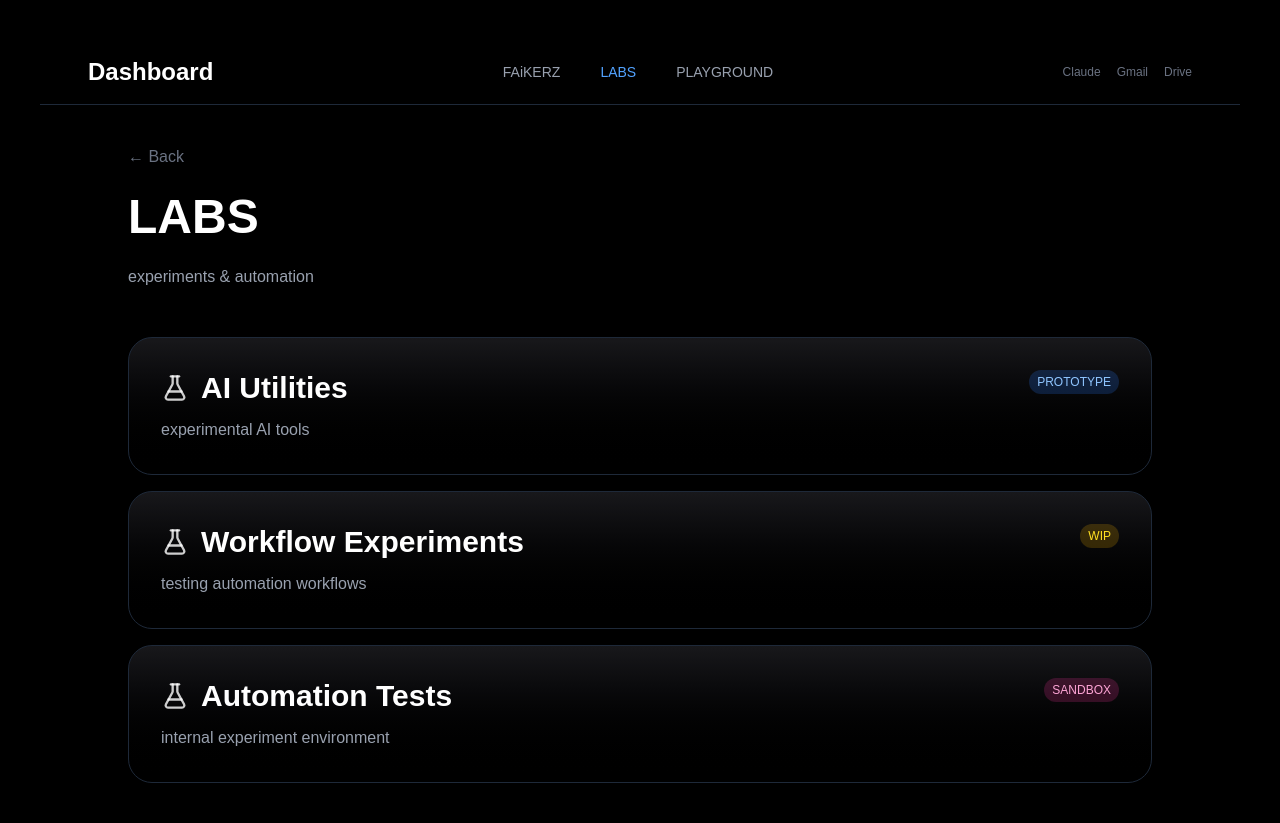
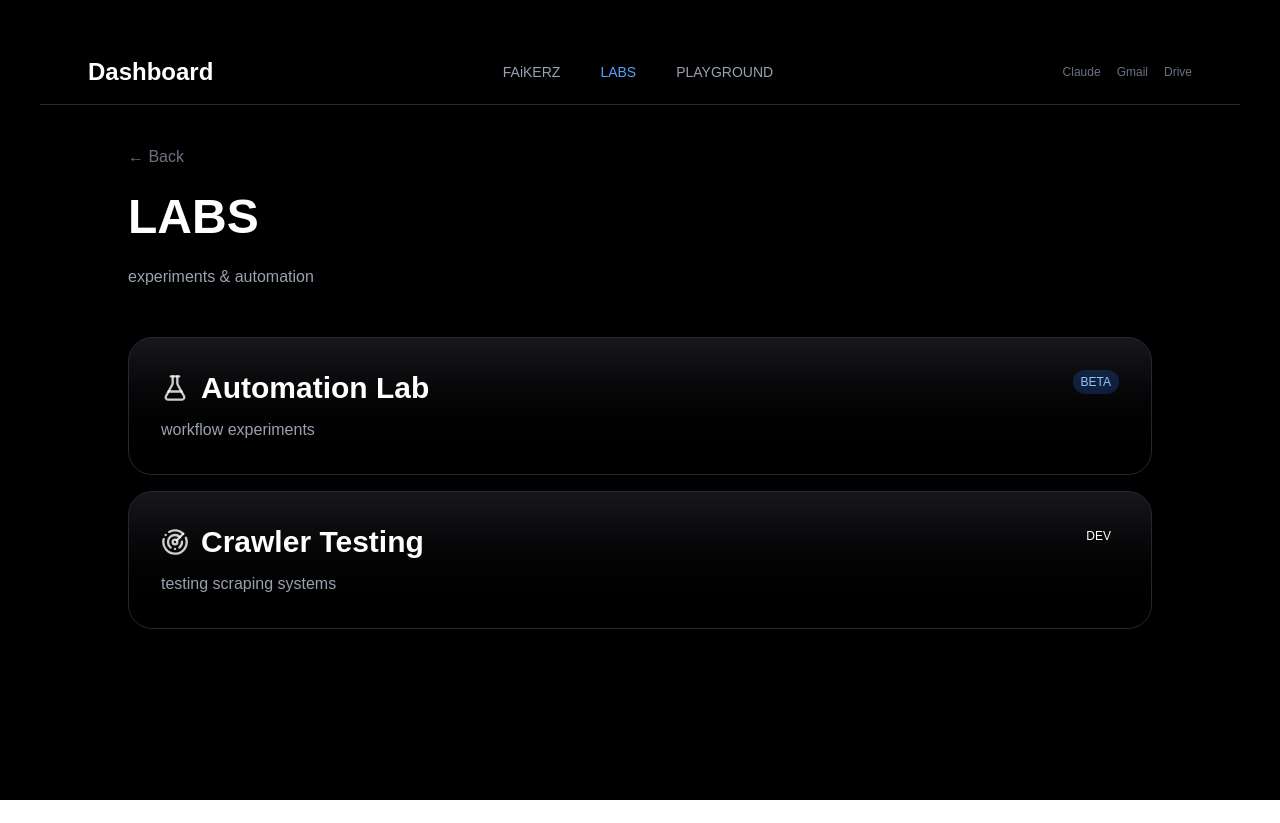
Before and after one commit to amis-zip/workspace, a Next.js app: page /labs in a window 1280 px wide. After the commit the page ends 800 px from the top, so only its background shows below. Built offline with nearby package versions, Linux system fonts and the light colour scheme.

Commit message:
fix production typing

```diff
--- a/app/data/tools.ts
+++ b/app/data/tools.ts
@@ -2,63 +2,67 @@ export const faikerzTools = [
   {
     title: "Recrawl Queue",
     description: "recrawling management tool",
-    href: "/recrawl_queue_v6.html",
+    href: "/",
     color: "pink",
     badge: "LIVE",
     icon: "radar",
   },
 
   {
-    title: "LG Innotek Detection",
-    description: "detection workflow tool",
-    href: "http://127.0.0.1:5555",
-    color: "yellow",
-    badge: "LOCAL",
+    title: "Security Center",
+    description: "internal security operations",
+    href: "/",
+    color: "red",
+    badge: "ACTIVE",
     icon: "shield",
   },
 
   {
-    title: "DEV Hoodie Vote",
-    description: "team hoodie voting system",
+    title: "Incident Monitor",
+    description: "real-time issue tracking",
+    href: "/",
+    color: "orange",
+    badge: "24/7",
+    icon: "flame",
+  },
+];
+
+export const labsTools = [
+  {
+    title: "Automation Lab",
+    description: "workflow experiments",
+    href: "/",
     color: "blue",
-    badge: "COMING SOON",
-    icon: "flame",
+    badge: "BETA",
+    icon: "flask",
+  },
+
+  {
+    title: "Crawler Testing",
+    description: "testing scraping systems",
+    href: "/",
+    color: "cyan",
+    badge: "DEV",
+    icon: "radar",
   },
 ];
 
 export const playgroundTools = [
   {
-    title: "Jummechu",
-    description: "lunch recommendation app",
-    href: "https://jummechu-five.vercel.app",
+    title: "Pizza Generator",
+    description: "fun internal demo",
+    href: "/",
     color: "green",
-    badge: "LIVE",
+    badge: "FUN",
     icon: "pizza",
-  },
-];
-
-export const labsTools = [
-  {
-    title: "AI Utilities",
-    description: "experimental AI tools",
-    color: "blue",
-    badge: "PROTOTYPE",
-    icon: "flask",
   },
 
   {
-    title: "Workflow Experiments",
-    description: "testing automation workflows",
-    color: "yellow",
-    badge: "WIP",
-    icon: "flask",
-  },
-
-  {
-    title: "Automation Tests",
-    description: "internal experiment environment",
-    color: "pink",
-    badge: "SANDBOX",
+    title: "Sandbox",
+    description: "random side experiments",
+    href: "/",
+    color: "purple",
+    badge: "LAB",
     icon: "flask",
   },
 ];
--- a/app/faikerz/page.tsx
+++ b/app/faikerz/page.tsx
@@ -4,7 +4,6 @@ import ToolCard from "../components/ToolCard";
 import { faikerzTools } from "../data/tools";
 
 export default function FaikerzPage() {
-
   return (
     <main className="min-h-screen bg-black text-white p-10">
 
--- a/app/labs/page.tsx
+++ b/app/labs/page.tsx
@@ -4,7 +4,6 @@ import ToolCard from "../components/ToolCard";
 import { labsTools } from "../data/tools";
 
 export default function LabsPage() {
-
   return (
     <main className="min-h-screen bg-black text-white p-10">
 
--- a/app/playground/page.tsx
+++ b/app/playground/page.tsx
@@ -4,7 +4,6 @@ import ToolCard from "../components/ToolCard";
 import { playgroundTools } from "../data/tools";
 
 export default function PlaygroundPage() {
-
   return (
     <main className="min-h-screen bg-black text-white p-10">
 
```
